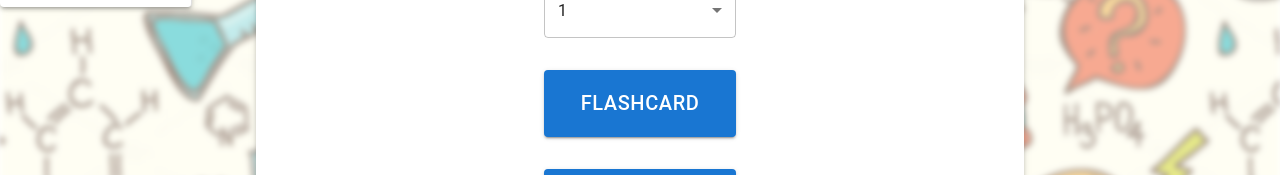
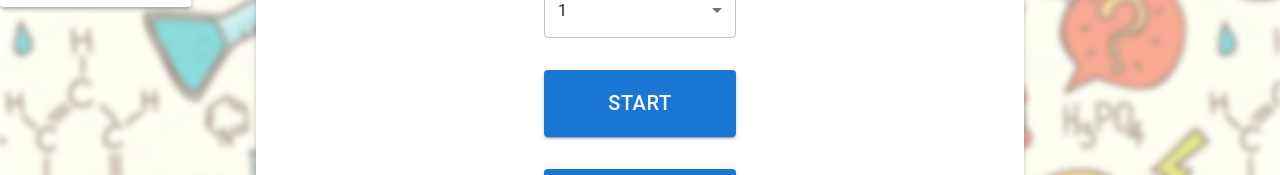
Before and after one commit to swu628/se701-project-React-AtomicIQ, a React (Vite) app in the folder Frontend/: page /home in a window 1280 px wide. Shown: the part 345-520 px from the top of the page. Built offline with nearby package versions, Linux system fonts and the light colour scheme.

Commit message:
Feat: Add learning workflow

```diff
--- a/Frontend/src/Pages/Home.tsx
+++ b/Frontend/src/Pages/Home.tsx
@@ -4,9 +4,6 @@ import {
   Typography,
   Button,
   Stack,
-  Drawer,
-  Divider,
-  LinearProgress,
   FormControl,
   InputLabel,
   Select,
@@ -16,6 +13,12 @@ import {
 import { Link } from "react-router-dom";
 import { UserSession } from "~/types/entities";
 import LevelSidebar from "~/components/LevelSidebar";
+
+const levelToActivityMap = [
+  { level: 1, activity: "/solids-liquids-gases" },
+  { level: 2, activity: "/flashcard/1" },
+  { level: 3, activity: "/flashcard/2" },
+];
 
 export default function Home() {
   const [userSession, setUserSession] = useState<UserSession | null>(null);
@@ -98,10 +101,10 @@ export default function Home() {
             </Select>
           </FormControl>
           <Link
-            to={`/flashcard/${levelSetting - 1}`}
+            to={levelToActivityMap[levelSetting - 1].activity}
             style={{ textDecoration: "none", marginBottom: "2rem" }}
           >
-            <Button sx={buttonStyles}>FlashCard</Button>
+            <Button sx={buttonStyles}>Start</Button>
           </Link>
           <Link
             to="/wordle"
--- a/Frontend/src/Pages/StateActivity.tsx
+++ b/Frontend/src/Pages/StateActivity.tsx
@@ -2,9 +2,12 @@ import Gas from "~/components/Gas";
 import Solid from "~/components/Solid";
 import Liquid from "~/components/Liquid";
 import { useEffect } from "react";
-import { Separator } from "~/components/ui/separator";
 import StateQuiz from "~/components/StateQuiz";
+import { useNavigate } from "react-router-dom";
+
 function StateActivity() {
+  const navigate = useNavigate();
+
   const periodicElements = [
     { name: "Hydrogen", type: "Gas", category: "Non-metal" },
     { name: "Helium", type: "Gas", category: "Non-metal" },
@@ -113,6 +116,12 @@ function StateActivity() {
         </div>
         <div className="w-1/2 bg-white px-5 rounded-lg">
           <StateQuiz />
+          <button
+            onClick={() => navigate("/flashcard/0")}
+            className="mt-24 m-2 ml-7 px-4 py-2 bg-black text-white rounded hover:bg-gray-700 float-right"
+          >
+            Next
+          </button>
         </div>
       </div>
     </div>
--- a/Frontend/src/components/WaterStateSimulator.tsx
+++ b/Frontend/src/components/WaterStateSimulator.tsx
@@ -14,6 +14,7 @@ import { Checkbox } from "./ui/checkbox";
 import { Textarea } from "./ui/textarea";
 import ParticleSimulation from "./ParticleSimulation";
 import { Button } from "./ui/button";
+import { useNavigate } from "react-router-dom";
 
 const MIN_PRESSURE = 1000; // Minimum pressure in Pascals
 const MAX_PRESSURE = 25000000; // Maximum pressure in Pascals
@@ -48,6 +49,7 @@ const getWaterState = (temperature, pressure) => {
 };
 
 const WaterStateSimulator = () => {
+  const navigate = useNavigate();
   const [temperature, setTemperature] = useState(100);
   const [pressure, setPressure] = useState(100000);
   const waterState = getWaterState(temperature, pressure);
@@ -267,6 +269,9 @@ const WaterStateSimulator = () => {
             </CardFooter>
           </Card>
         )}
+        <Button onClick={() => navigate("/room-temperature-pressure")}>
+          Next
+        </Button>
       </div>
     </div>
   );
```
Lines whose indentation alone changed are shown as unchanged.
